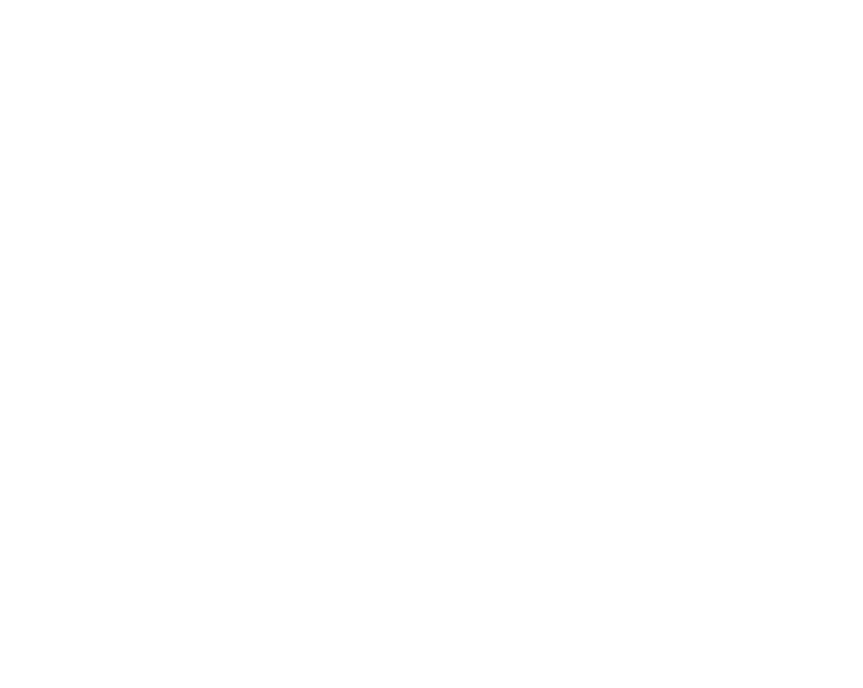
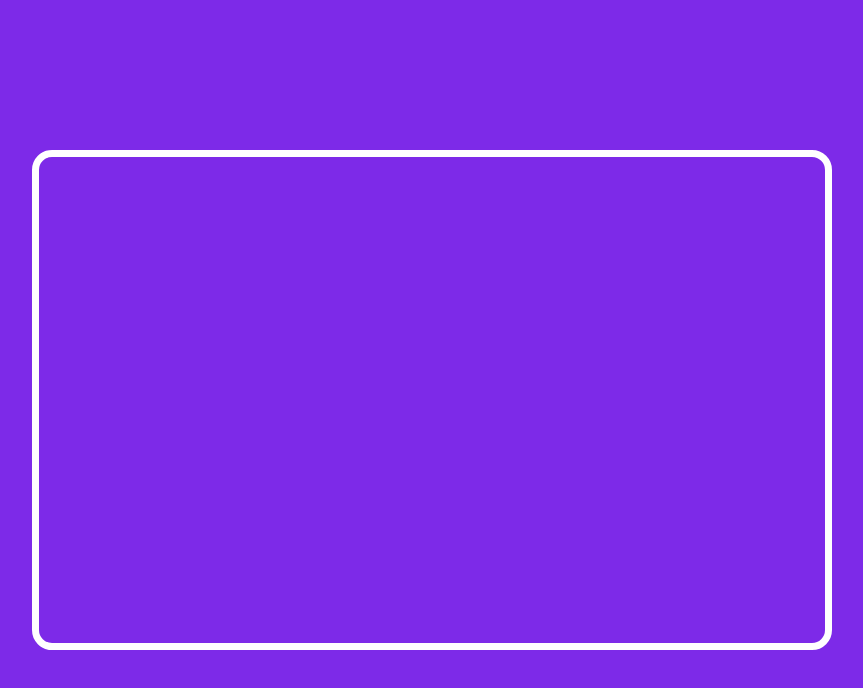
Before and after one commit to aminfarzinrad/mini-project-25-automatic-image-slider, a plain HTML site: page index.html in a window 1280 px wide. Shown: the whole page, without its empty margins (208-1071 px from the left). Drawn offline with Linux system fonts and the light colour scheme.

Commit message:
start container

```diff
--- a/css/app.css
+++ b/css/app.css
@@ -6,4 +6,16 @@
 }
 body{
   font-family: "Poppins";
+  background-color: #7d2ae8;
+  display: flex;
+  height: 100vh;
+  align-items: center;
+  justify-content: center;
 }
+.container{
+    max-width: 800px;
+    height: 500px;
+    width: 100%;
+    border-radius: 20px;
+    border: 7px solid #fff;
+}
--- a/index.html
+++ b/index.html
@@ -8,5 +8,7 @@
 </head>
 <body>
 
+    <div class="container"></div>
+
 </body>
 </html>
```
